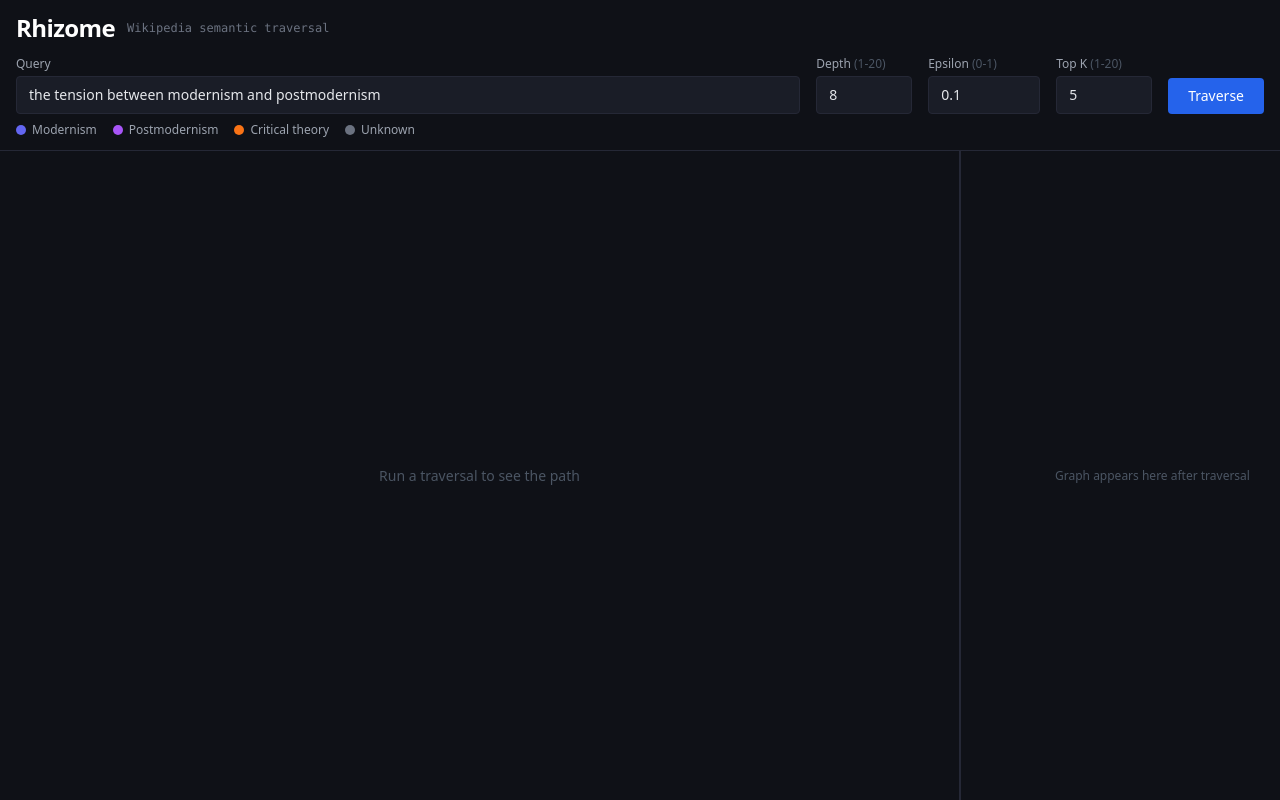
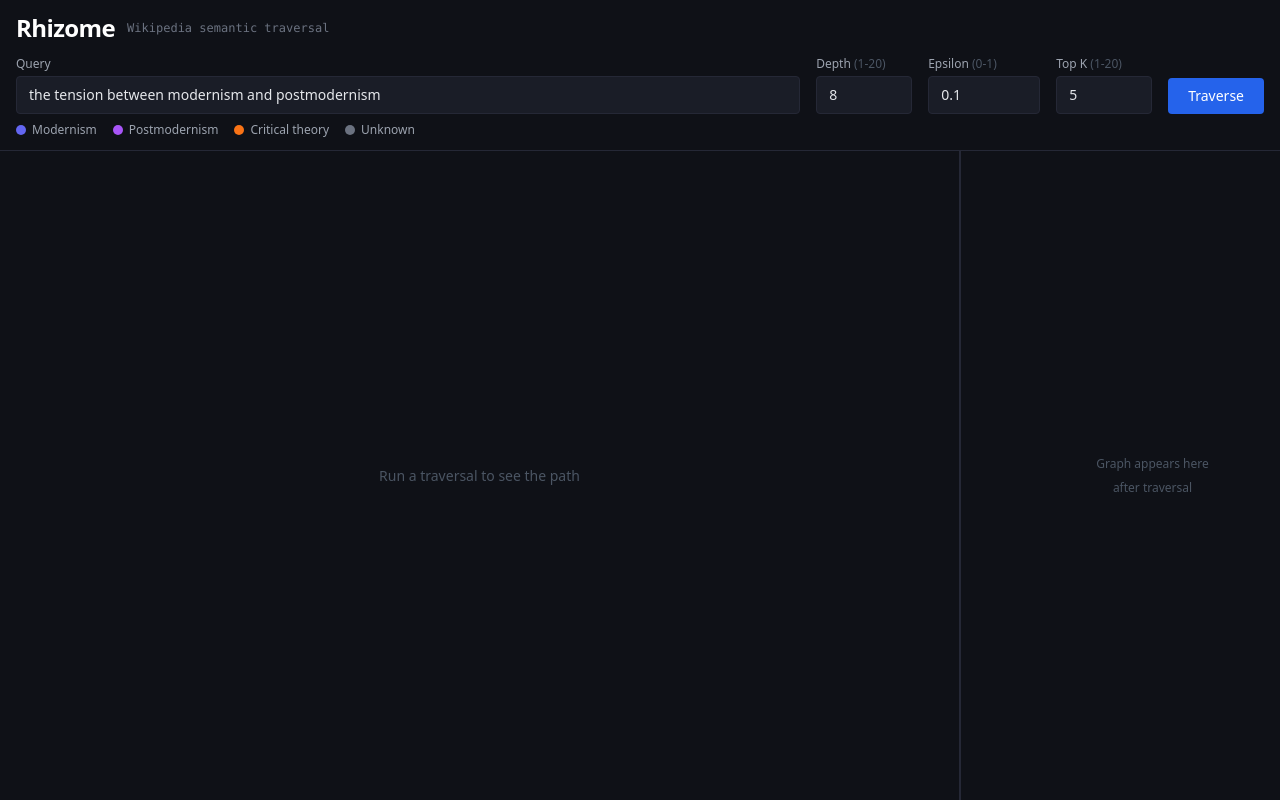
Before and after one commit to isaaclb98/rhizome, a React (Vite) app in the folder rhizome/visualizer/app/: page / in a window 1280 px wide. Built offline with nearby package versions, Linux system fonts and the light colour scheme.

Commit message:
fix(visualizer): right panel empty state text centering
Add explicit flex-col centering and split text into two spans for
clearer centering behavior.

```diff
--- a/rhizome/visualizer/app/src/App.jsx
+++ b/rhizome/visualizer/app/src/App.jsx
@@ -82,7 +82,7 @@ export default function App() {
       {/* Main content: two-column layout */}
       <div className="flex-1 min-h-0 grid grid-cols-[1fr_320px]">
         {/* Left: path text panel */}
-        <div className="flex-1 min-h-0">
+        <div className="flex-1 min-h-0 overflow-hidden">
           <PathPanel
             path={path}
             selectedChunkId={selectedChunkId}
@@ -99,8 +99,9 @@ export default function App() {
               onNodeClick={handleNodeClick}
             />
           ) : (
-            <div className="flex-1 flex items-center justify-center text-gray-600 text-xs p-4 text-center">
-              Graph appears here after traversal
+            <div className="flex-1 flex flex-col items-center justify-center text-gray-600 text-xs p-4 text-center gap-2">
+              <span>Graph appears here</span>
+              <span>after traversal</span>
             </div>
           )}
         </div>
```
